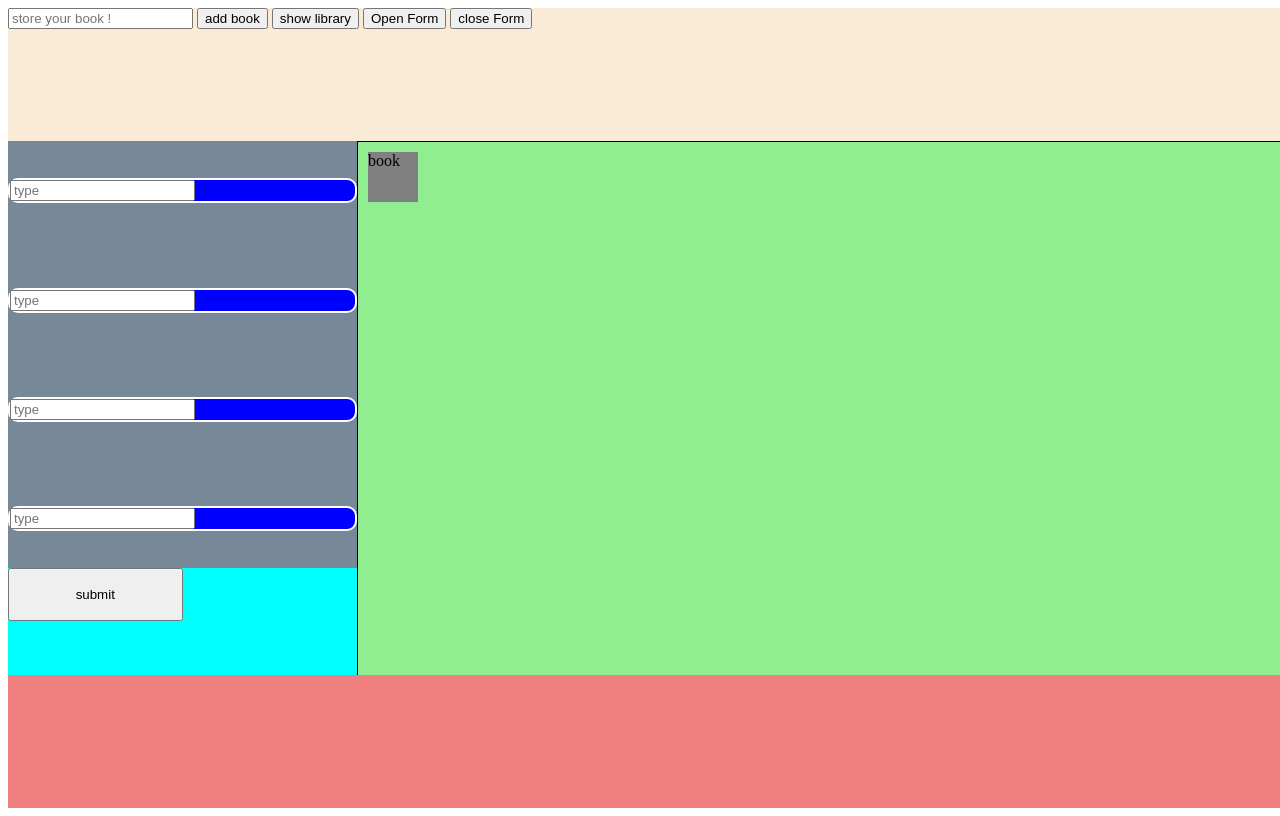
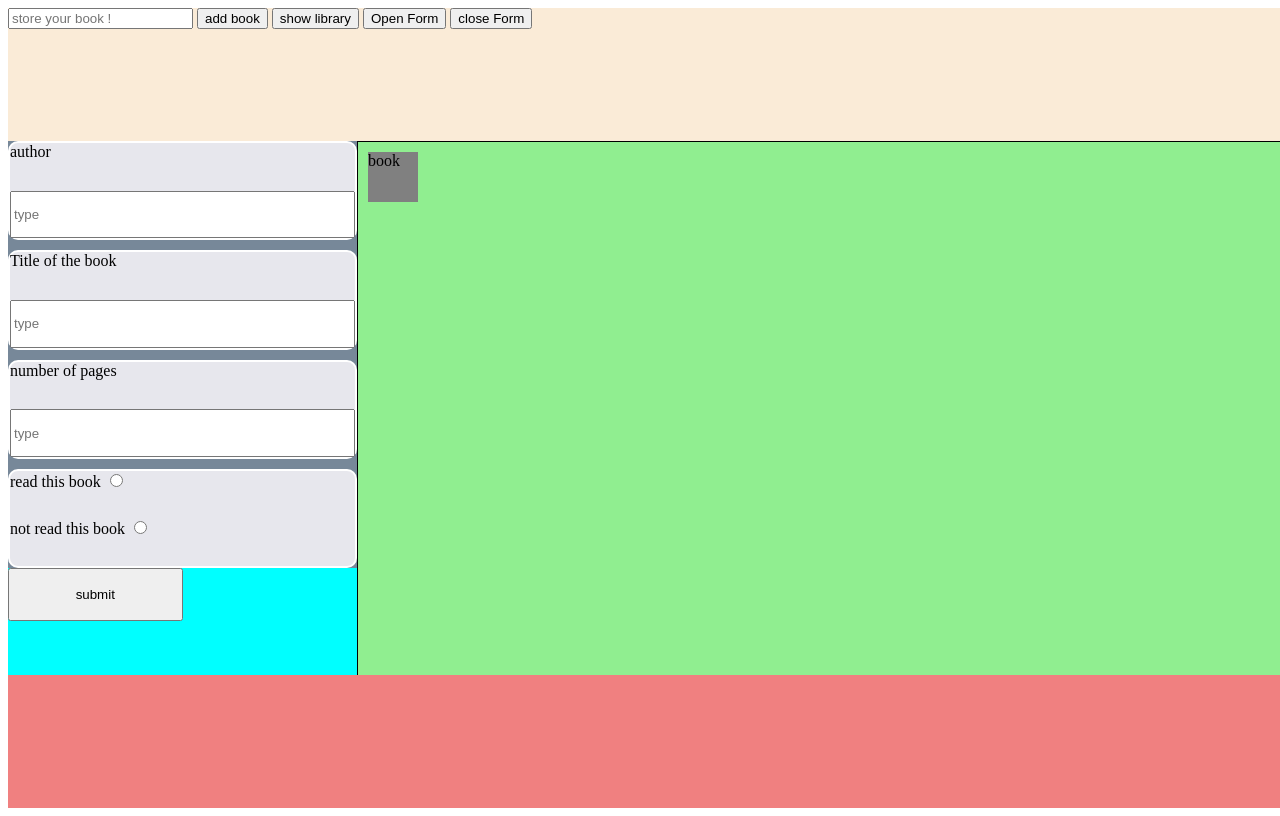
Before and after one commit to LOSTinUNIVERSE/Library-Project, a plain HTML site: page index.html in a window 1280 px wide. Drawn offline with Linux system fonts and the light colour scheme.

Commit message:
add buttons for item creation

```diff
--- a/index.html
+++ b/index.html
@@ -14,19 +14,29 @@
         <div id="myForm">
           <form action="" id="booksForm">
             <div id="inputContainer">
-              <input type="text" placeholder="type " />
+              <label for="author">author</label>
+              <input type="text" placeholder="type" id="author" />
             </div>
             <div id="inputContainer">
-              <input type="text" placeholder="type " />
+              <label for="title"> Title of the book</label>
+              <input type="text" placeholder="type " id="title" />
             </div>
             <div id="inputContainer">
-              <input type="text" placeholder="type " />
+              <label for="pages">number of pages</label>
+              <input type="text" placeholder="type " id="pages" />
             </div>
             <div id="inputContainer">
-              <input type="text" placeholder="type " />
+              <div id="readContainer">
+                <label for="read">read this book</label>
+                <input type="radio" name="read" id="read" />
+              </div>
+              <div id="readContainer">
+                <label for="notread">not read this book</label>
+                <input type="radio" name="read" id="notread" />
+              </div>
             </div>
           </form>
-          <button form="booksForm">submit</button>
+          <button form="booksForm" id="showForm">submit</button>
         </div>
       </div>
       <header>
--- a/index.js
+++ b/index.js
@@ -5,7 +5,7 @@ function Book(name) {
 }
 const table = document.getElementById("table")
 const input = document.getElementById("inputOfUser")
-function showBooks() {
+function showBooks(event) {
     for (let item of myLibrary) {
         item = document.createElement("div")
         item.textContent = input.value
@@ -14,24 +14,23 @@ function showBooks() {
         console.log(item);
 
     }
+    event.preventDefault()
 }
 function addBookToLibrary() {
     myLibrary.push(input.value)
 }
 const showBtn = document.querySelector("#showBooks")
 showBtn.addEventListener("click", showBooks)
-const btn = document.getElementById("toAdd")
-btn.addEventListener("click", addBookToLibrary)
+const addBook = document.getElementById("toAdd")
+addBook.addEventListener("click", addBookToLibrary)
 
-// function openForm() {
-//     document.getElementById("myForm").style.display = "block"
-// }
-// function closeForm() {
-//     document.getElementById("myForm").style.display = "none"
-// }
+
 function openForm() {
     document.getElementById("myForm").style.display = "block"
 }
 function closeForm() {
     document.getElementById("myForm").style.display = "none"
+
 }
+const showForm = document.querySelector("#showForm")
+showForm.addEventListener("click", showBooks, false)
--- a/style.css
+++ b/style.css
@@ -17,13 +17,17 @@ header {
 form {
   background-color: lightslategrey;
   display: grid;
-  grid-template-rows: repeat(4, 1fr);
+  grid-template-rows: 1fr 1fr 1fr 1fr;
   gap: 10px;
-  align-items: center;
+  /* align-items: center; */
 }
 form > div {
-  background-color: blue;
+  display: grid;
+  grid-template-rows: 1fr 1fr;
+  background-color: rgb(231, 231, 237);
   border-radius: 10px;
+  /* justify-content: center; */
+  /* justify-self: stretch; */
   /* display: ; */
   border: 2px solid white;
 }
```
